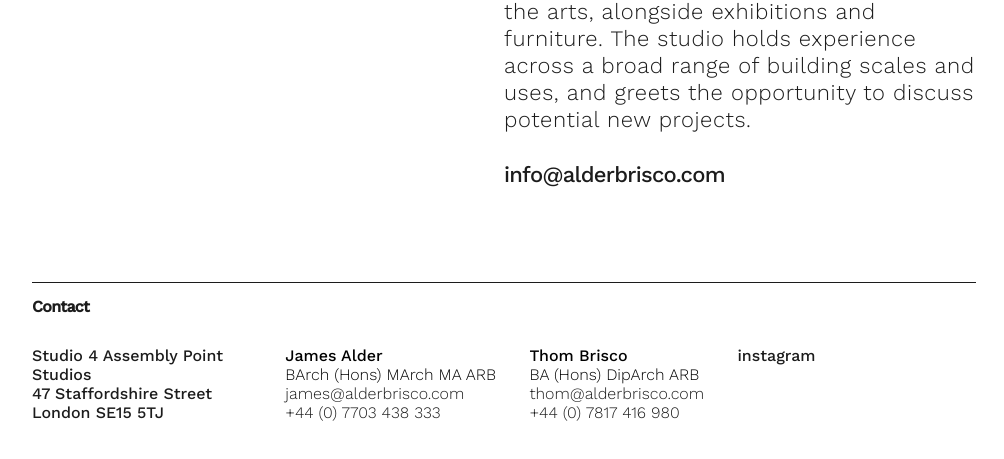
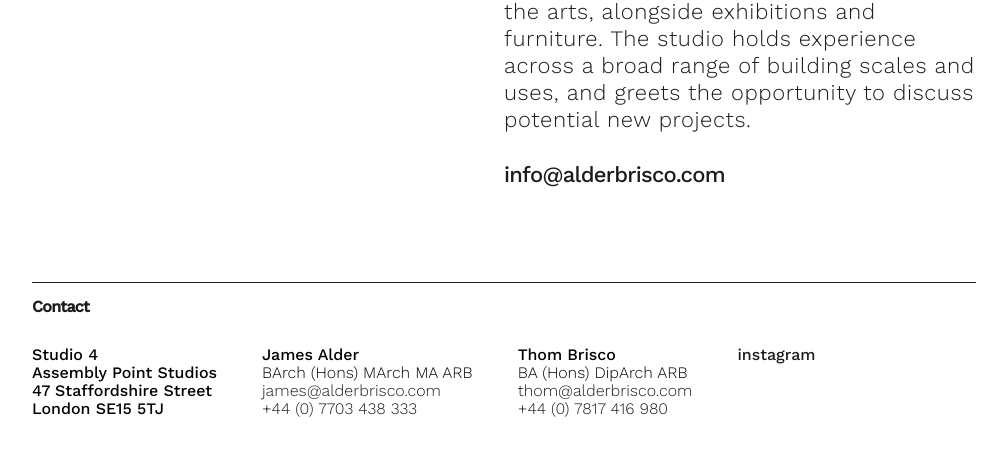
Before and after one commit to chloeefr/alder-brisco, a website: page index.html in a window 1280 px wide. Shown: the part 113-572 px from the top of the page, without its empty margins (136-1140 px from the left). Drawn offline with nearby package versions, Linux system fonts and the light colour scheme.

Commit message:
File tidy up / remove unused code

```diff
--- a/index.html
+++ b/index.html
@@ -34,9 +34,10 @@
                 <div class="row contact-row">
                     <h3>Contact</h3>
                     <ul>
-                        <li><address>Studio 4 Assembly Point Studios</address></li>
-                        <li><address>47 Staffordshire Street</address></li>
-                        <li><address>London SE15 5TJ</address></li>
+                        <li class="font-heavy">Studio 4</li>
+                        <li class="font-heavy">Assembly Point Studios</li>
+                        <li class="font-heavy">47 Staffordshire Street</li>
+                        <li class="font-heavy">London SE15 5TJ</li>
                     </ul>
                     <ul>
                         <li class="font-heavy">James Alder</li>
--- a/src/source/styles/global.scss
+++ b/src/source/styles/global.scss
@@ -12,9 +12,16 @@ img {
 }
 
 ul {
+  margin-bottom: 1rem;
+  margin-left: 0;
   margin-top: 0;
   padding-left: 0;
   @media only screen and (min-width: $screen-md) {
+    line-height: 18px;
     max-width: 220px;
   }
 }
+
+ul li {
+  list-style: none;
+}
--- a/src/source/styles/typography.scss
+++ b/src/source/styles/typography.scss
@@ -60,10 +60,6 @@ h6 {
   font-size: rem-calc(14);
 }
 
-a {
-  text-decoration: none;
-}
-
 p, span {
     font-family: $base-family;
     font-size: rem-calc(22);
@@ -74,24 +70,10 @@ p, span {
     color: $primary-color;
 }
 
-address {
-  color: $primary-color;
-  font-style: normal;
-  font-weight: 500;
-}
-
-ul {
-  margin-bottom: 1rem;
-  margin-left: 0;
-}
-
-ul li {
-  list-style: none;
-}
-
 a {
   color: $primary-color;
   cursor: pointer;
+  text-decoration: none;
   &:hover,
   &:focus {
     cursor: pointer;
```
Also changed, not shown: src/build/styles/main.css, 1 other file.
